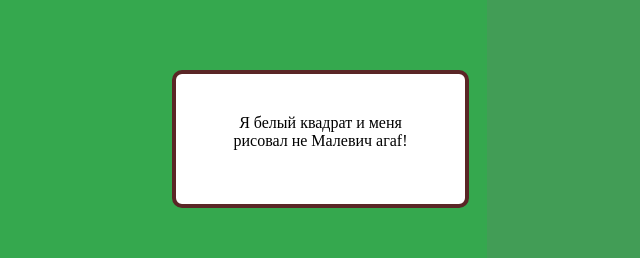
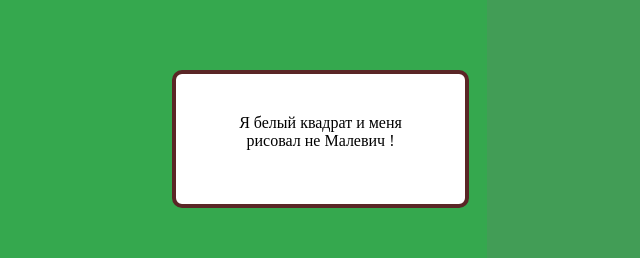
Before and after one commit to Nova5vi7/starter_kit, a website: page app/index.html in a window 1280 px wide. Shown: the part 731-989 px from the top of the page, 153-793 px from the left. Drawn offline with nearby package versions, Linux system fonts and the light colour scheme; files that its build step writes are made by us from their sources.

Commit message:
new commit jedi

```diff
--- a/app/index.html
+++ b/app/index.html
@@ -34,7 +34,7 @@
         <div class="two-square">
           <div class="left-square square">
             <div class="center">
-              Я белый квадрат и меня рисовал не Малевич агаf!
+              Я белый квадрат и меня рисовал не Малевич !
             </div>
           </div>
           <div class="rigth-square square"></div>
```
